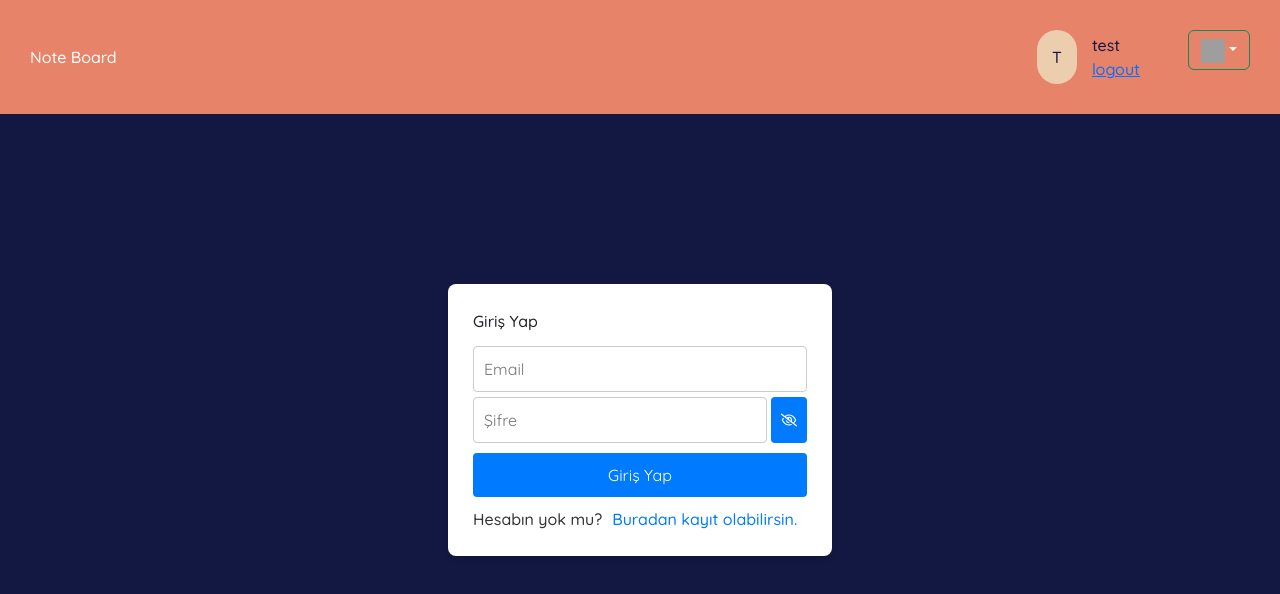
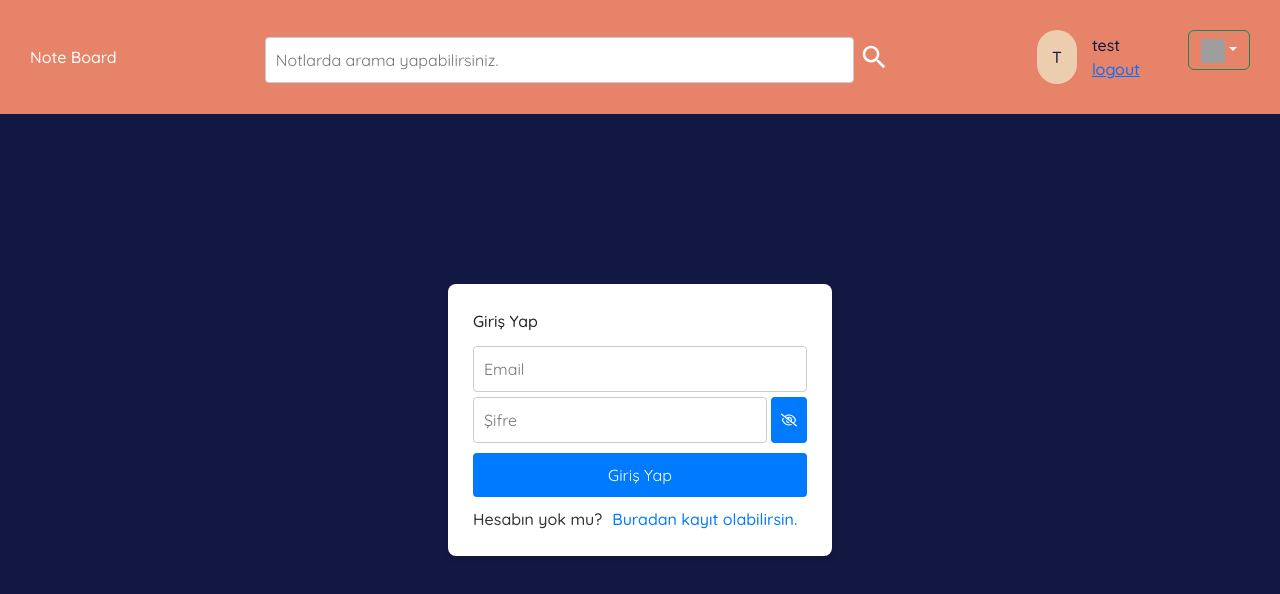
Before and after one commit to aliergul/note-board-app, a React (Create React App) app in the folder frontend/: page /login in a window 1280 px wide. Shown: the top 594 px of the page. Built offline with nearby package versions, Linux system fonts and the light colour scheme; grey boxes are pictures that could not be loaded.

Commit message:
demo search bar

```diff
--- a/frontend/src/components/CustomInputContainer.js
+++ b/frontend/src/components/CustomInputContainer.js
@@ -3,7 +3,7 @@ import React from "react";
 const CustomInputContainer = ({
   label,
   placeholder,
-  value,
+  value = "",
   setValue,
   type = "text",
   id = "custom-input",
--- a/frontend/src/components/Header.js
+++ b/frontend/src/components/Header.js
@@ -5,6 +5,7 @@ import tr from "../assets/tr.svg";
 import en from "../assets/en.svg";
 import Dropdown from "react-bootstrap/Dropdown";
 import ProfileCard from "./ProfileCard";
+import SearchInput from "./SearchInput";
 
 const Header = () => {
   const { t } = useTranslation();
@@ -18,6 +19,7 @@ const Header = () => {
   return (
     <div className="header">
       <span>Note Board</span>
+      <SearchInput />
       <div className="d-flex gap-5">
         <ProfileCard />
         <Dropdown>
--- /dev/null
+++ b/frontend/src/components/SearchInput.js
@@ -0,0 +1,28 @@
+import React, { useState } from "react";
+import { useTranslation } from "react-i18next";
+import { IoMdSearch } from "react-icons/io";
+
+const SearchInput = () => {
+  const { t } = useTranslation();
+  const [search, setSearch] = useState("");
+
+  const handleSubmit = () => {
+    console.log("test search: ", search);
+  };
+  return (
+    <div className="search-container">
+      <form onSubmit={handleSubmit} className="search-form">
+        <input
+          value={search}
+          onChange={(e) => setSearch(e.target.value)}
+          placeholder={t("search_placeholder")}
+        />
+        <button type="submit">
+          <IoMdSearch size={30} />
+        </button>
+      </form>
+    </div>
+  );
+};
+
+export default SearchInput;
--- a/frontend/src/i18n/tr.json
+++ b/frontend/src/i18n/tr.json
@@ -19,5 +19,6 @@
     "email_error": "Eposta formatı hatalıdır.",
     "password_error": "Şifreler birbirleriyle uyuşmuyor.",
     "already_have": "Zaten bir hesabınız mı var?"
-  }
+  },
+  "search_placeholder": "Notlarda arama yapabilirsiniz."
 }
--- a/frontend/src/pages/Login/Login.js
+++ b/frontend/src/pages/Login/Login.js
@@ -7,7 +7,7 @@ import validateEmail from "../../utils/validateEmail";
 const Login = () => {
   const { t } = useTranslation();
   const [email, setEmail] = useState("");
-  const [password, setPassword] = useState(null);
+  const [password, setPassword] = useState("");
   const [controlPassword, setControlPassword] = useState("");
   const [error, setError] = useState(null);
 
@@ -65,7 +65,7 @@ const Login = () => {
 
           <button
             type="submit"
-            class="action-btn btn btn-primary"
+            className="action-btn btn btn-primary"
             style={{ marginTop: 10, marginBottom: 10 }}
           >
             {t("login.title")}
--- a/frontend/src/styles/main.css
+++ b/frontend/src/styles/main.css
@@ -156,3 +156,33 @@ html,
   display: grid;
   color: #131842;
 }
+
+.search-container {
+  display: flex;
+  flex-grow: 1;
+  align-items: center;
+  justify-content: center;
+}
+
+.search-form {
+  display: flex;
+  justify-content: center;
+  width: 80%;
+}
+
+.search-form input {
+  width: 80%;
+  padding: 10px;
+  margin-top: 5px;
+  border: 1px solid #ccc;
+  border-radius: 4px;
+}
+
+.search-form button {
+  display: flex;
+  justify-content: center;
+  align-items: center;
+  margin-left: 5px;
+  cursor: pointer;
+  border: none;
+}
```
